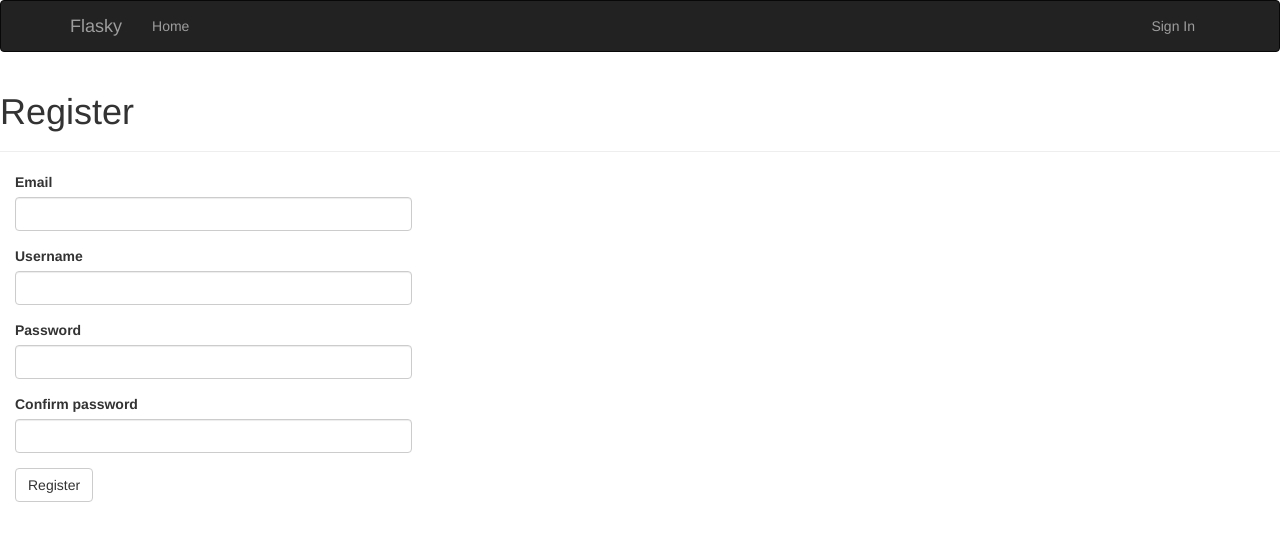
After one commit to Banyi/First-flask-web, a Flask app: page /auth/register in a window 1280 px wide. The commit adds this page. Shown: the top 541 px of the page. Run offline with Flask 2, Linux system fonts and the light colour scheme; some libraries are stand-ins or nearby versions.

Commit message:
注册新用户

```diff
--- a/app/auth/forms.py
+++ b/app/auth/forms.py
@@ -2,7 +2,9 @@
 
 from flask_wtf import FlaskForm
 from wtforms import StringField, PasswordField, BooleanField, SubmitField
-from wtforms.validators import DataRequired, Length, Email
+from wtforms.validators import DataRequired, Length, Email, Regexp, EqualTo
+from wtforms import ValidationError
+from app.models import User
 
 
 class LoginForm(FlaskForm):
@@ -10,3 +12,22 @@ class LoginForm(FlaskForm):
     password = PasswordField('Password', validators=[DataRequired()])
     remember_me = BooleanField('Keep me logged in')
     submit = SubmitField('Log In')
+
+
+class RegistrationForm(FlaskForm):
+    email = StringField('Email', validators=[DataRequired(), Length(1,64), Email()])
+    username = StringField('Username', validators=[DataRequired(), Length(1,64),
+                                                   Regexp('^[A-Za-z][A-Za-z0-9_.]*$', 0,
+                                                          'Username must have only letters,'
+                                                          'numbers, dots or underscores')])
+    password = PasswordField('Password', validators=[DataRequired(), EqualTo('password2', message='Password must match.')])
+    password2 = PasswordField('Confirm password', validators=[DataRequired()])
+    submit = SubmitField('Register')
+
+    def validate_email(self, field):
+        if User.query.filter_by(email=field.data).first():
+            raise ValidationError('Email already registered.')
+
+    def validate_username(self, field):
+        if User.query.filter_by(username=field.data).first():
+            raise ValidationError('Username already in user.')
--- a/app/auth/views.py
+++ b/app/auth/views.py
@@ -4,7 +4,8 @@ from flask import render_template, redirect, request, url_for, flash
 from flask_login import login_user, logout_user, login_required
 from app.auth import auth
 from app.models import User
-from app.auth.forms import LoginForm
+from app.auth.forms import LoginForm, RegistrationForm
+from manage import db
 
 @auth.route('/login', methods=['GET', 'POST'])
 def login():
@@ -23,3 +24,13 @@ def logout():
     logout_user()
     flash('You have been logged out')
     return redirect(url_for('main.index'))
+
+@auth.route('/register', methods=['GET', 'POST'])
+def register():
+    form = RegistrationForm()
+    if form.validate_on_submit():
+        user = User(email=form.email.data, username=form.username.data, password=form.password.data)
+        db.session.add(user)
+        flash('You can login now')
+        return redirect(url_for('auth.login'))
+    return render_template('auth/register.html', form=form)
--- a/app/templates/auth/login.html
+++ b/app/templates/auth/login.html
@@ -11,4 +11,8 @@
     {{ wtf.quick_form(form) }}
     <br>
 </div>
+<p>
+    New user?
+    <a href="{{ url_for('auth.register') }}">Click here to register</a>
+</p>
 {% endblock %}
--- /dev/null
+++ b/app/templates/auth/register.html
@@ -0,0 +1,13 @@
+{% extends "base.html" %}
+{% import "bootstrap/wtf.html" as wtf %}
+
+{% block title %}Flasky - Register{% endblock %}
+
+{% block content %}
+<div class="page-header">
+    <h1>Register</h1>
+</div>
+<div class="col-md-4">
+    {{ wtf.quick_form(form) }}
+</div>
+{% endblock %}
```
Also changed, not shown: data-dev.sqlite.
